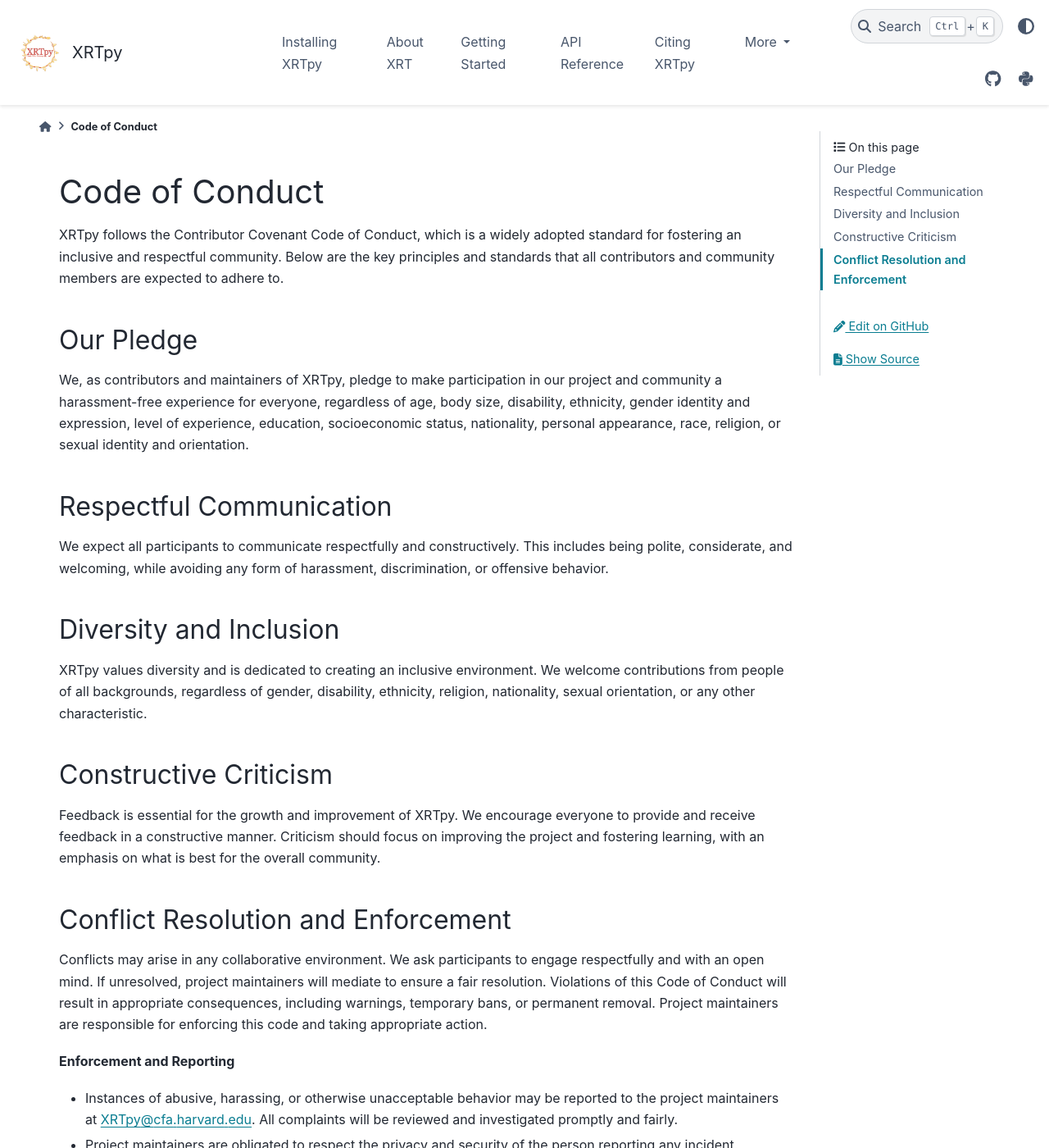
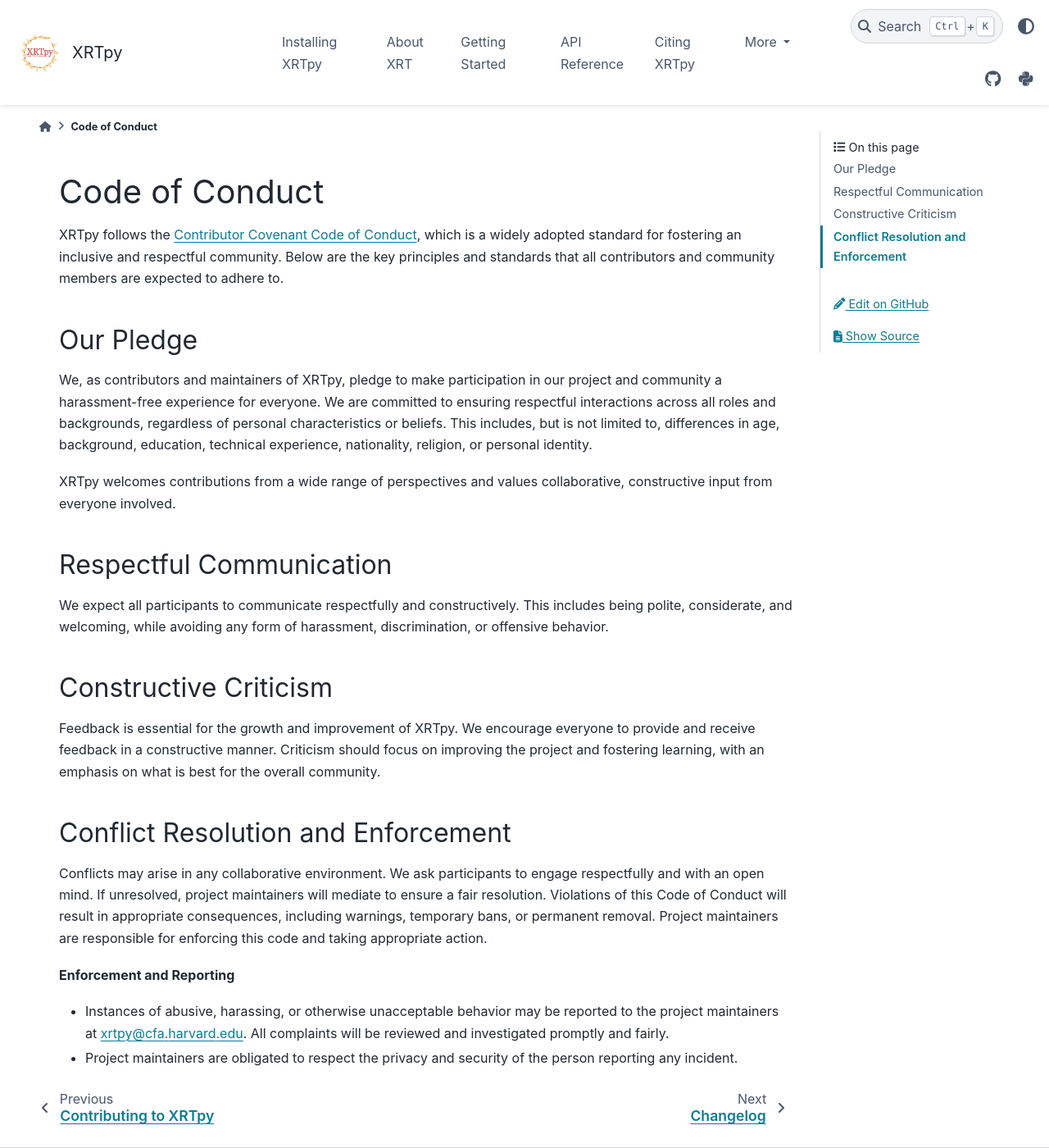
Before and after one commit to HinodeXRT/xrtpy, a Sphinx documentation site: the page built from docs/code_of_conduct.rst, in a window 1280 px wide and 1400 px high. Shown: the whole window at 82% size. Built offline with Sphinx 7.4.7 and the PyData theme 0.15.4, drawn with Linux system fonts in a browser that asks for light colours; pages that are not in the unit, such as notebooks, are missing from menus; the version number could not be read and is left out.

Commit message:
Updating text in CoC - again

```diff
--- a/docs/code_of_conduct.rst
+++ b/docs/code_of_conduct.rst
@@ -4,25 +4,21 @@
 Code of Conduct
 ***************
 
-XRTpy follows the Contributor Covenant Code of Conduct, which is a widely adopted standard for fostering an inclusive and respectful community.
+XRTpy follows the `Contributor Covenant Code of Conduct <https://www.contributor-covenant.org/version/2/1/code_of_conduct.html>`_, which is a widely adopted standard for fostering an inclusive and respectful community.
 Below are the key principles and standards that all contributors and community members are expected to adhere to.
 
 Our Pledge
 ==========
 
-We, as contributors and maintainers of XRTpy, pledge to make participation in our project and community a harassment-free experience for everyone, regardless of age, body size, disability, ethnicity, gender identity and expression, level of experience, education, socioeconomic status, nationality, personal appearance, race, religion, or sexual identity and orientation.
+We, as contributors and maintainers of XRTpy, pledge to make participation in our project and community a harassment-free experience for everyone. We are committed to ensuring respectful interactions across all roles and backgrounds, regardless of personal characteristics or beliefs. This includes, but is not limited to, differences in age, background, education, technical experience, nationality, religion, or personal identity.
+
+XRTpy welcomes contributions from a wide range of perspectives and values collaborative, constructive input from everyone involved.
 
 Respectful Communication
 ========================
 
 We expect all participants to communicate respectfully and constructively.
 This includes being polite, considerate, and welcoming, while avoiding any form of harassment, discrimination, or offensive behavior.
-
-Diversity and Inclusion
-=======================
-
-XRTpy values diversity and is dedicated to creating an inclusive environment.
-We welcome contributions from people of all backgrounds, regardless of gender, disability, ethnicity, religion, nationality, sexual orientation, or any other characteristic.
 
 Constructive Criticism
 ======================
```
Also changed, not shown: other parts of docs/code_of_conduct.rst (+1 -4 lines).
